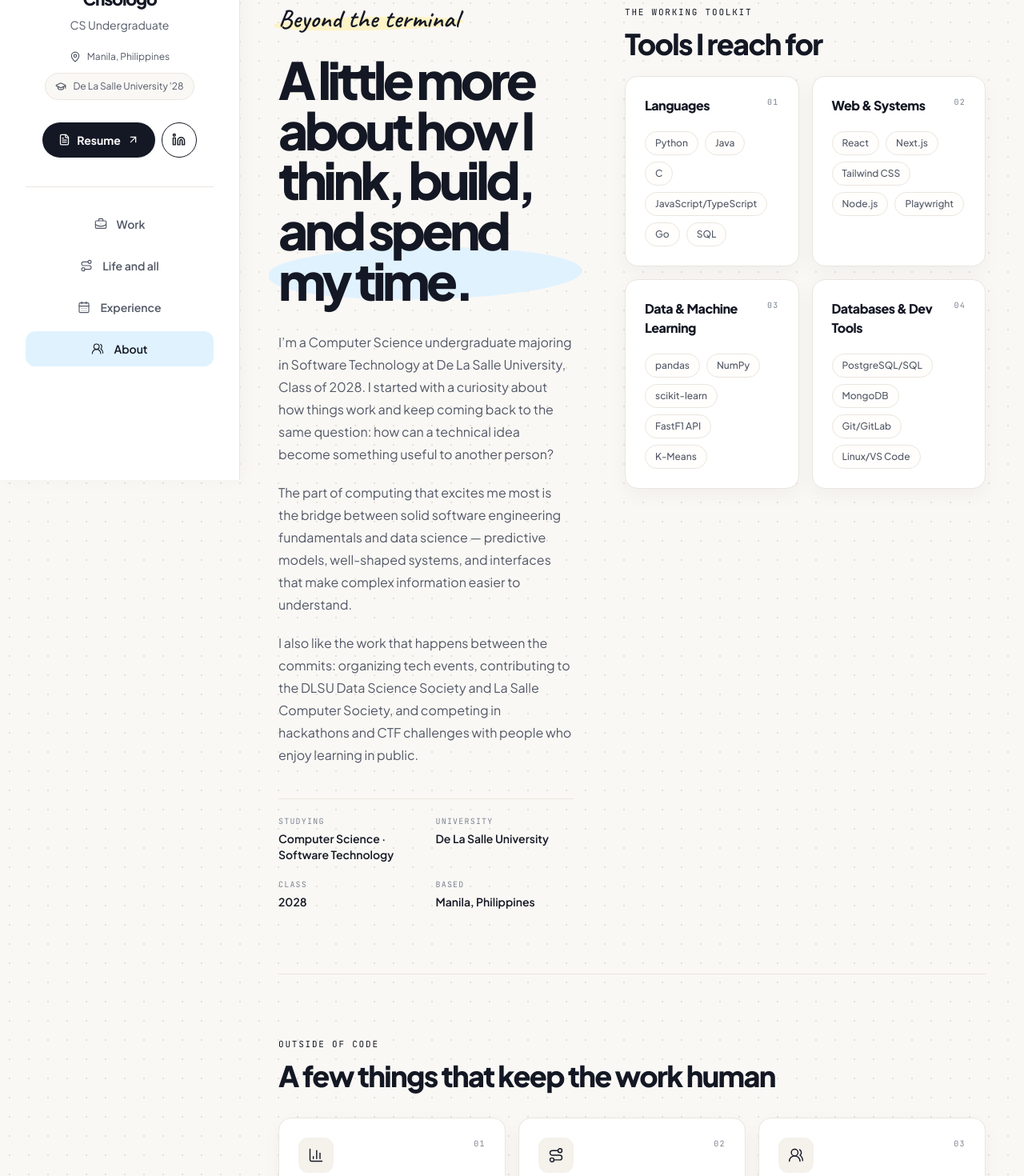
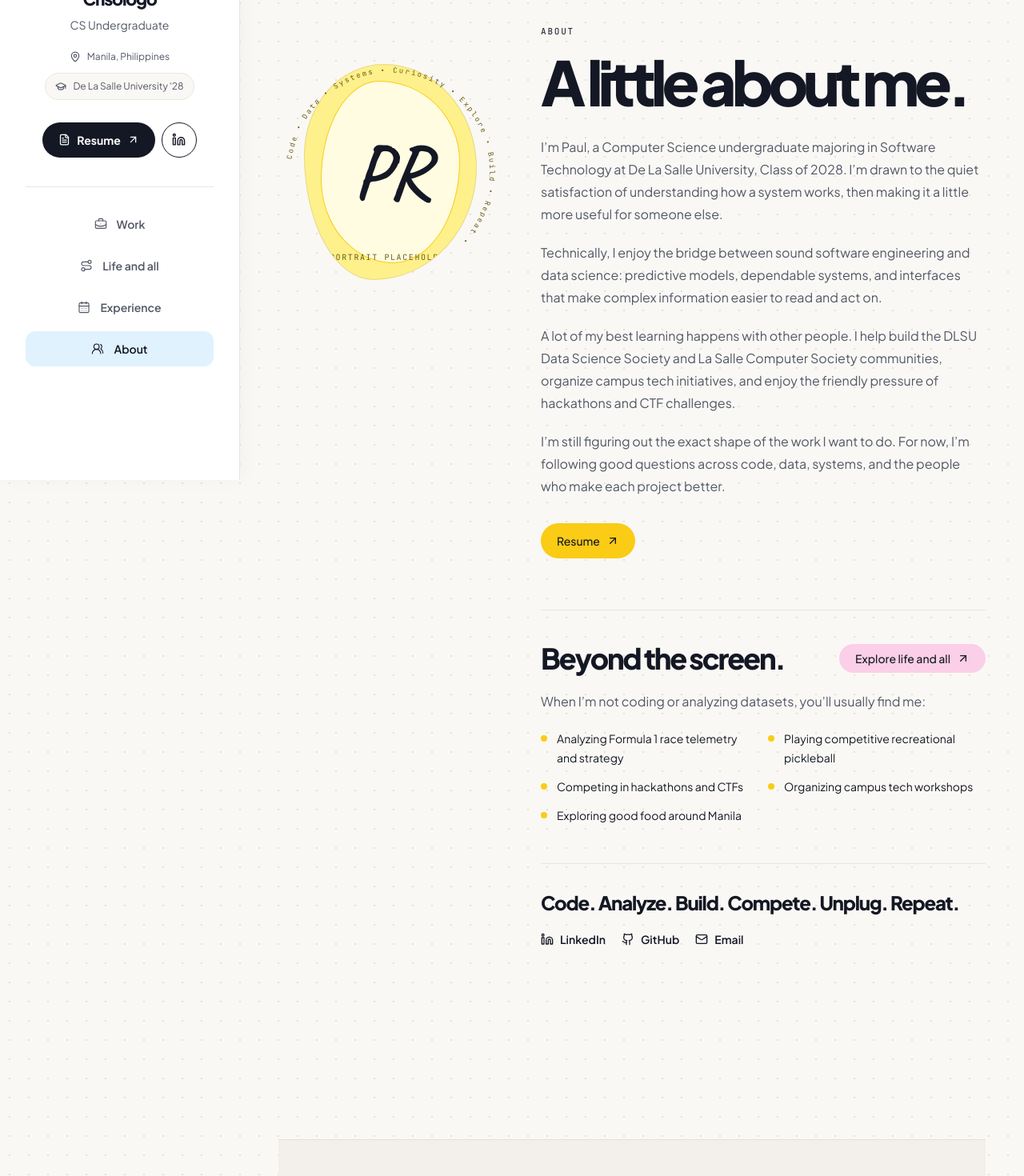
Before and after one commit to isthatpaul/Portfolio, a Next.js app: page /about in a window 1280 px wide. Shown: the part 200-1670 px from the top of the page at 80% size. Built offline with nearby package versions, Linux system fonts and the light colour scheme.

Commit message:
feat(about): redesign about page with two-column editorial story layout

```diff
--- a/src/components/sections/About.tsx
+++ b/src/components/sections/About.tsx
@@ -1,75 +1,77 @@
+import { ArrowUpRight, Github, Linkedin, Mail } from "lucide-react";
 import { portfolioData } from "@/data/portfolio";
-import { Icon } from "@/components/ui/Icon";
 
 export function About() {
   const { about } = portfolioData;
 
   return (
-    <section aria-labelledby="about-title" className="border-b border-line py-16 sm:py-20 lg:py-24" id="about">
-      <div className="grid gap-12 lg:grid-cols-[minmax(0,.9fr)_minmax(0,1.1fr)] lg:gap-16">
-        <div>
-          <p className="script-accent highlight-amber inline-block text-[1.65rem] leading-none text-ink sm:text-[2rem]">{about.eyebrow}</p>
-          <h1 className="mt-7 max-w-[620px] font-display text-[clamp(2.8rem,5vw,5.25rem)] font-extrabold leading-[.98] tracking-[-0.07em] text-ink" id="about-title">
-            <span className="block">{about.headline.lineOne}</span>
-            <span className="block highlight-sky w-fit">{about.headline.lineTwo}</span>
+    <section aria-labelledby="about-title" className="py-16 sm:py-20 lg:py-24" id="about">
+      <div className="grid grid-cols-1 items-start gap-12 lg:grid-cols-[280px_1fr] lg:gap-12">
+        <div className="relative mx-auto w-full max-w-[280px] px-8 py-10 lg:mx-0 lg:mt-8">
+          <div className="relative aspect-[4/5] overflow-hidden rounded-[46%_54%_60%_40%/42%_48%_52%_58%] border border-[#E8D883] bg-[#FEF08A]">
+            <div className="absolute inset-5 flex items-center justify-center rounded-[42%_58%_48%_52%/54%_44%_56%_46%] border border-[#FACC15] bg-[#FFFCE2]">
+              <span className="font-script text-8xl font-semibold tracking-tight text-ink">{portfolioData.profile.monogram}</span>
+            </div>
+            <span className="absolute bottom-5 left-0 right-0 text-center font-mono text-[10px] uppercase tracking-[0.16em] text-[#6D5D16]">portrait placeholder</span>
+          </div>
+          <svg aria-hidden="true" className="pointer-events-none absolute -inset-2 h-[calc(100%+1rem)] w-[calc(100%+1rem)] text-[#6D5D16]" fill="none" viewBox="0 0 300 330">
+            <defs>
+              <path d="M 150 165 m -126 0 a 126 126 0 1 1 252 0 a 126 126 0 1 1 -252 0" id="about-motto-path" />
+            </defs>
+            <text fill="currentColor" fontFamily="var(--font-mono)" fontSize="9" letterSpacing="2.3">
+              <textPath href="#about-motto-path" startOffset="2%">{about.motto}</textPath>
+            </text>
+          </svg>
+        </div>
+
+        <div className="lg:pt-6">
+          <p className="eyebrow">{about.eyebrow}</p>
+          <h1 className="mt-5 max-w-[690px] font-display text-[clamp(3rem,6vw,6.2rem)] font-extrabold leading-[.92] tracking-[-0.08em] text-ink" id="about-title">
+            {about.headline}
           </h1>
 
-          <div className="mt-8 max-w-[590px] space-y-5 text-base leading-7 text-muted">
+          <div className="mt-8 max-w-[700px] space-y-5 text-base leading-7 text-muted">
             {about.paragraphs.map((paragraph) => <p key={paragraph}>{paragraph}</p>)}
           </div>
 
-          <dl className="mt-10 grid max-w-[560px] grid-cols-2 gap-x-6 gap-y-5 border-t border-line pt-5">
-            {about.details.map((detail) => (
-              <div key={detail.label}>
-                <dt className="font-mono text-[10px] uppercase tracking-[0.12em] text-[#7C8491]">{detail.label}</dt>
-                <dd className="mt-1 text-sm font-semibold text-ink">{detail.value}</dd>
-              </div>
-            ))}
-          </dl>
-        </div>
+          <a className="mt-8 inline-flex min-h-11 items-center gap-2 rounded-full bg-[#FACC15] px-5 py-2 text-sm font-medium text-ink transition-transform duration-200 hover:-translate-y-0.5" href={portfolioData.resumePath} rel="noreferrer" target="_blank">
+            {about.resumeLabel}
+            <ArrowUpRight aria-hidden="true" size={16} />
+          </a>
 
-        <div>
-          <div className="mb-5">
-            <p className="eyebrow">{about.toolkitLabel}</p>
-            <h2 className="section-title mt-3 font-display text-3xl font-extrabold text-ink sm:text-4xl">{about.toolkitTitle}</h2>
+          <div className="mt-16 border-t border-line pt-10">
+            <div className="flex flex-col items-start justify-between gap-4 sm:flex-row sm:items-center">
+              <h2 className="font-display text-3xl font-extrabold tracking-[-0.06em] text-ink sm:text-4xl">{about.beyondScreen.title}</h2>
+              <a className="inline-flex items-center gap-2 rounded-full bg-[#FBCFE8] px-5 py-2 text-sm font-medium text-ink transition-transform duration-200 hover:-translate-y-0.5" href="/life">
+                {about.beyondScreen.ctaLabel}
+                <ArrowUpRight aria-hidden="true" size={16} />
+              </a>
+            </div>
+            <p className="mt-5 text-base leading-7 text-muted">{about.beyondScreen.intro}</p>
+            <ul className="mt-5 grid gap-3 text-sm leading-6 text-ink sm:grid-cols-2">
+              {about.beyondScreen.interests.map((interest) => (
+                <li className="flex items-start gap-3" key={interest}>
+                  <span aria-hidden="true" className="mt-2 h-2 w-2 shrink-0 rounded-full bg-[#FACC15]" />
+                  <span>{interest}</span>
+                </li>
+              ))}
+            </ul>
           </div>
 
-          <div className="grid gap-4 sm:grid-cols-2">
-            {about.toolkit.map((group, index) => (
-              <article className="rounded-2xl border border-line bg-white p-6 shadow-card" key={group.label}>
-                <div className="flex items-start justify-between gap-4">
-                  <h3 className="font-display text-base font-extrabold tracking-[-0.03em] text-ink">{group.label}</h3>
-                  <span className="font-mono text-[10px] uppercase tracking-[0.12em] text-[#7C8491]">0{index + 1}</span>
-                </div>
-                <ul aria-label={`${group.label} toolkit`} className="mt-5 flex flex-wrap gap-2">
-                  {group.items.map((item) => <li className="rounded-full border border-line bg-[#FFFEFC] px-3 py-1.5 text-xs font-medium text-muted" key={item}>{item}</li>)}
-                </ul>
-              </article>
-            ))}
+          <div className="mt-12 border-t border-line pt-8">
+            <p className="font-display text-xl font-extrabold tracking-[-0.05em] text-ink sm:text-2xl">{about.signoff}</p>
+            <div className="mt-5 flex flex-wrap items-center gap-x-5 gap-y-3 text-sm font-semibold text-ink">
+              <a className="inline-flex items-center gap-2 transition-colors hover:text-[#7C8491]" href={portfolioData.links.linkedin} rel="noreferrer" target="_blank">
+                <Linkedin aria-hidden="true" size={16} /> {about.linkLabels.linkedin}
+              </a>
+              <a className="inline-flex items-center gap-2 transition-colors hover:text-[#7C8491]" href={portfolioData.links.github} rel="noreferrer" target="_blank">
+                <Github aria-hidden="true" size={16} /> {about.linkLabels.github}
+              </a>
+              <a className="inline-flex items-center gap-2 transition-colors hover:text-[#7C8491]" href={`mailto:${portfolioData.links.email}`}>
+                <Mail aria-hidden="true" size={16} /> {about.linkLabels.email}
+              </a>
+            </div>
           </div>
-        </div>
-      </div>
-
-      <div className="mt-16 border-t border-line pt-16 sm:mt-20 sm:pt-20">
-        <p className="eyebrow">{about.snapshotsLabel}</p>
-        <h2 className="section-title mt-3 max-w-[720px] font-display text-3xl font-extrabold text-ink sm:text-4xl">{about.snapshotsTitle}</h2>
-
-        <div className="mt-8 grid gap-4 md:grid-cols-3">
-          {about.snapshots.map((snapshot, index) => (
-            <article className="rounded-2xl border border-line bg-white p-6 shadow-card" key={snapshot.id}>
-              <div className="flex items-start justify-between gap-4">
-                <div className="flex h-11 w-11 items-center justify-center rounded-xl bg-[#F5F1EB] text-ink">
-                  <Icon name={snapshot.icon} size={20} />
-                </div>
-                <span className="font-mono text-[10px] uppercase tracking-[0.14em] text-[#7C8491]">0{index + 1}</span>
-              </div>
-              <h3 className="mt-7 font-display text-xl font-extrabold tracking-[-0.045em] text-ink">{snapshot.title}</h3>
-              <p className="mt-3 text-sm leading-6 text-muted">{snapshot.summary}</p>
-              <ul aria-label={`${snapshot.title} tags`} className="mt-6 flex flex-wrap gap-2">
-                {snapshot.tags.map((tag) => <li className="rounded-full bg-[#F8F5F0] px-3 py-1.5 font-mono text-[10px] text-[#7C8491]" key={tag}>{tag}</li>)}
-              </ul>
-            </article>
-          ))}
         </div>
       </div>
     </section>
--- a/src/data/portfolio.ts
+++ b/src/data/portfolio.ts
@@ -47,19 +47,6 @@ export interface LifeItem {
   icon: IconName;
 }
 
-export interface AboutToolkitGroup {
-  label: string;
-  items: string[];
-}
-
-export interface AboutSnapshot {
-  id: string;
-  title: string;
-  summary: string;
-  tags: string[];
-  icon: IconName;
-}
-
 export const portfolioData = {
   profile: {
     name: "Paul Martin Ryan Alipio Crisologo",
@@ -99,55 +86,34 @@ export const portfolioData = {
     backToTop: "Back to top ↑",
   },
   about: {
-    eyebrow: "Beyond the terminal",
-    headline: {
-      lineOne: "A little more about how I think, build,",
-      lineTwo: "and spend my time.",
+    eyebrow: "ABOUT",
+    motto: "Code • Data • Systems • Curiosity • Explore • Build • Repeat • ",
+    headline: "A little about me.",
+    paragraphs: [
+      "I’m Paul, a Computer Science undergraduate majoring in Software Technology at De La Salle University, Class of 2028. I’m drawn to the quiet satisfaction of understanding how a system works, then making it a little more useful for someone else.",
+      "Technically, I enjoy the bridge between sound software engineering and data science: predictive models, dependable systems, and interfaces that make complex information easier to read and act on.",
+      "A lot of my best learning happens with other people. I help build the DLSU Data Science Society and La Salle Computer Society communities, organize campus tech initiatives, and enjoy the friendly pressure of hackathons and CTF challenges.",
+      "I’m still figuring out the exact shape of the work I want to do. For now, I’m following good questions across code, data, systems, and the people who make each project better.",
+    ],
+    resumeLabel: "Resume",
+    beyondScreen: {
+      title: "Beyond the screen.",
+      ctaLabel: "Explore life and all",
+      intro: "When I’m not coding or analyzing datasets, you’ll usually find me:",
+      interests: [
+        "Analyzing Formula 1 race telemetry and strategy",
+        "Playing competitive recreational pickleball",
+        "Competing in hackathons and CTFs",
+        "Organizing campus tech workshops",
+        "Exploring good food around Manila",
+      ],
     },
-    paragraphs: [
-      "I’m a Computer Science undergraduate majoring in Software Technology at De La Salle University, Class of 2028. I started with a curiosity about how things work and keep coming back to the same question: how can a technical idea become something useful to another person?",
-      "The part of computing that excites me most is the bridge between solid software engineering fundamentals and data science — predictive models, well-shaped systems, and interfaces that make complex information easier to understand.",
-      "I also like the work that happens between the commits: organizing tech events, contributing to the DLSU Data Science Society and La Salle Computer Society, and competing in hackathons and CTF challenges with people who enjoy learning in public.",
-    ],
-    details: [
-      { label: "Studying", value: "Computer Science · Software Technology" },
-      { label: "University", value: "De La Salle University" },
-      { label: "Class", value: "2028" },
-      { label: "Based", value: "Manila, Philippines" },
-    ],
-    toolkitLabel: "The working toolkit",
-    toolkitTitle: "Tools I reach for",
-    toolkit: [
-      { label: "Languages", items: ["Python", "Java", "C", "JavaScript/TypeScript", "Go", "SQL"] },
-      { label: "Web & Systems", items: ["React", "Next.js", "Tailwind CSS", "Node.js", "Playwright"] },
-      { label: "Data & Machine Learning", items: ["pandas", "NumPy", "scikit-learn", "FastF1 API", "K-Means"] },
-      { label: "Databases & Dev Tools", items: ["PostgreSQL/SQL", "MongoDB", "Git/GitLab", "Linux/VS Code"] },
-    ] satisfies AboutToolkitGroup[],
-    snapshotsLabel: "Outside of code",
-    snapshotsTitle: "A few things that keep the work human",
-    snapshots: [
-      {
-        id: "motorsport-telemetry",
-        title: "Motorsport Telemetry",
-        summary: "Analyzing Formula 1 race strategy, lap times, and driver performance data.",
-        tags: ["Formula 1", "FastF1 API"],
-        icon: "chart",
-      },
-      {
-        id: "on-the-court",
-        title: "On the Court",
-        summary: "Playing competitive recreational pickleball to unplug from the screen.",
-        tags: ["Pickleball", "Reset"],
-        icon: "route",
-      },
-      {
-        id: "campus-community",
-        title: "Campus & Community",
-        summary: "Building workshops and student tech initiatives at DLSU.",
-        tags: ["DLSU", "Workshops"],
-        icon: "users",
-      },
-    ] satisfies AboutSnapshot[],
+    signoff: "Code. Analyze. Build. Compete. Unplug. Repeat.",
+    linkLabels: {
+      linkedin: "LinkedIn",
+      github: "GitHub",
+      email: "Email",
+    },
   },
   hero: {
     headline: {
```
